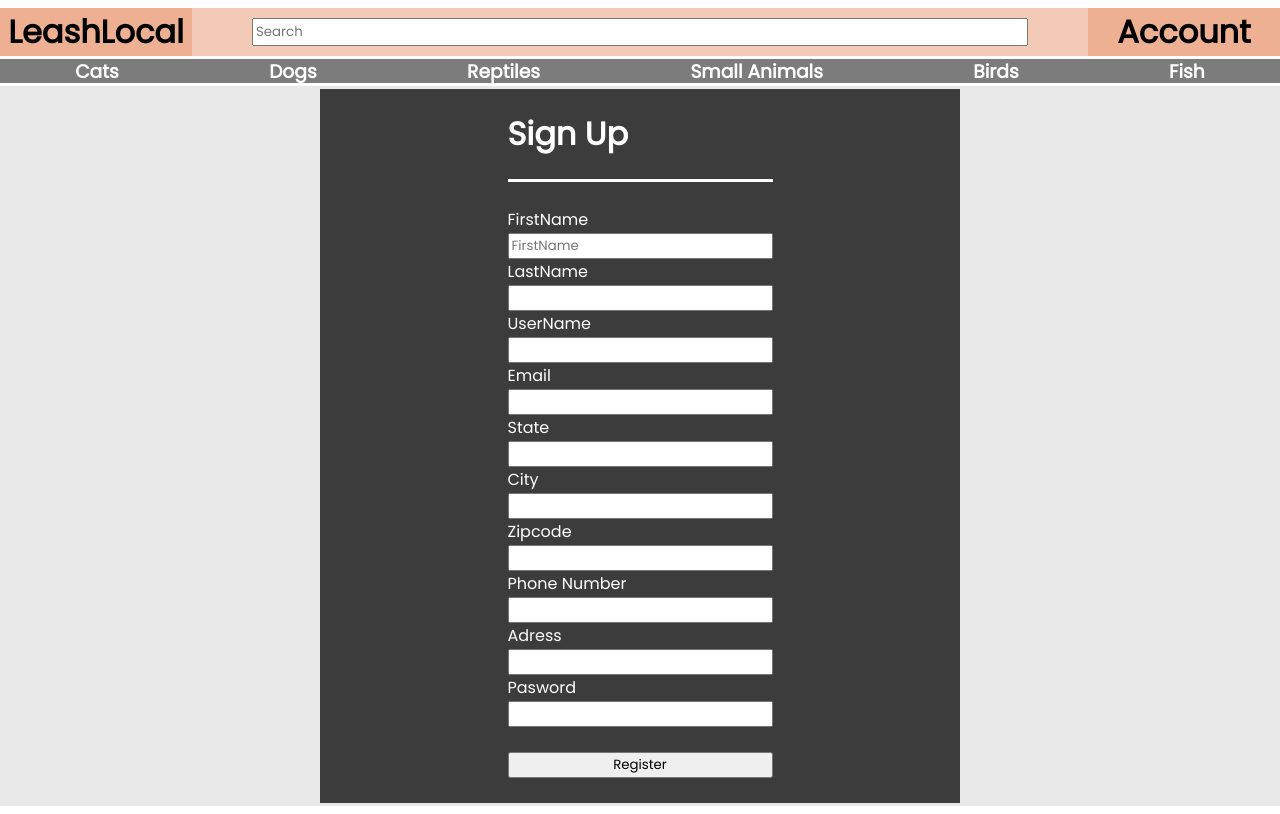
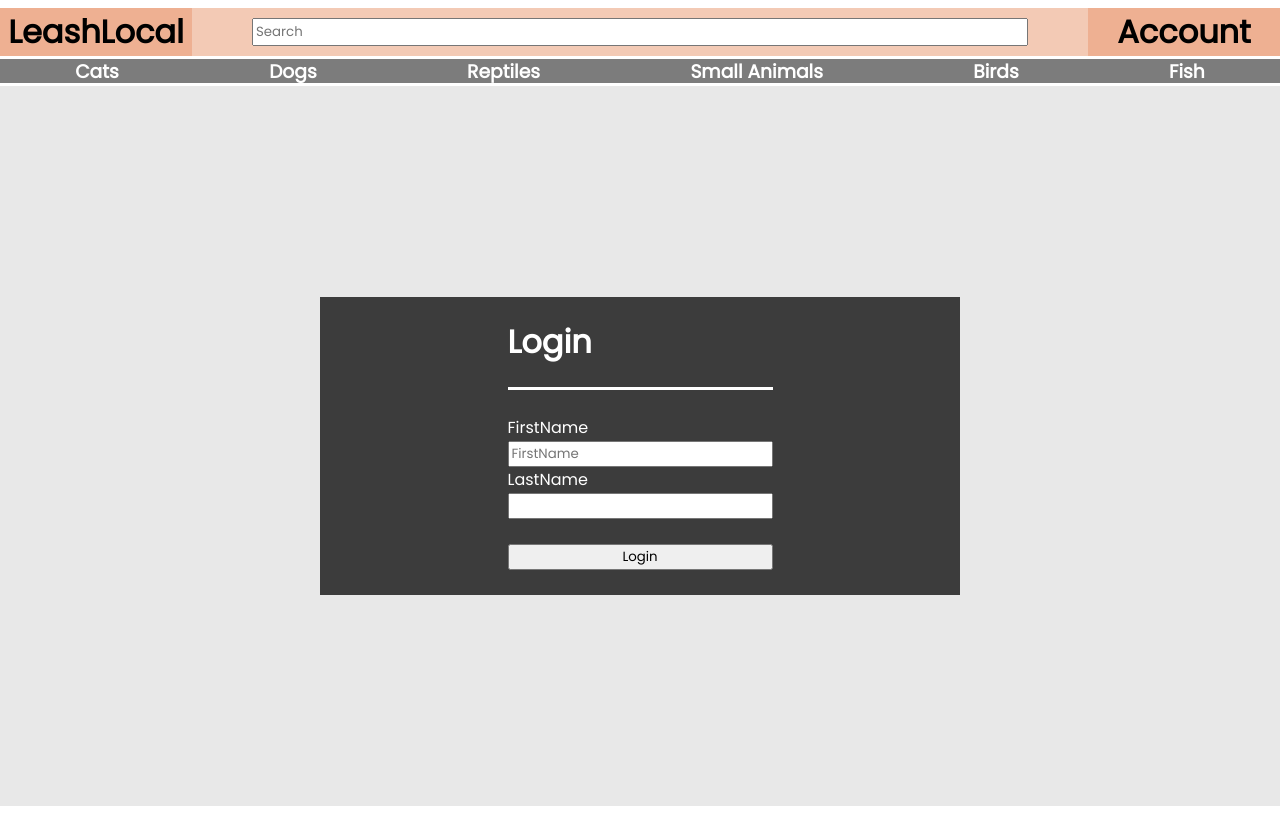
Before and after one commit to DanielPichette/DevCodeCampCapstone-FE-REACT, a React (Create React App) app in the folder capstonefrontend/: page / in a window 1280 px wide. Built offline with nearby package versions, Linux system fonts and the light colour scheme.

Commit message:
added login jsx and css

```diff
--- /dev/null
+++ b/capstonefrontend/src/components/Login/login.css
@@ -0,0 +1,31 @@
+.RegisterContainer{
+    display: grid;
+    background-color: rgba(215, 215, 215, 0.582);
+    place-content: center;
+    height: 90vh;
+}
+.RegistrationForm{
+    display: grid;
+    background-color: white;
+    max-width: 1130px;
+    max-height: 90vh;
+    width: 50vw;
+    color: white;
+    background-color: rgb(60, 60, 60);
+    place-content: center;
+}
+
+
+.Registerheader{
+    border-bottom: solid;
+}
+
+
+.FormRow{
+    border-top: none;
+    border-left: none;
+    border-right: none;
+    border-bottom:solid;
+    border-color: white;
+    border-width: 2px;
+}
--- /dev/null
+++ b/capstonefrontend/src/components/Login/login.jsx
@@ -0,0 +1,65 @@
+import React, { Component } from 'react';
+import './login.css';
+//import axios from 'axios';
+
+class Login extends Component {
+    constructor(props) {
+        super(props);
+            this.state = {
+                tbd: "tbd",
+             }
+        }
+    handleDefinitionChange = (event) =>{
+        this.setState({
+        definition: event.target.value
+        });
+        };
+
+    handleSubmit = async(event) =>{
+        //event.preventDefault();
+
+        // const newCard = {
+        //     collection: this.props.collection,
+        //     word: this.state.word,
+        //     definition: this.state.definition,
+        // }
+        //await axios.post(`http://127.0.0.1:8000/notecards/`,newCard);
+     };
+
+
+    render() {
+        return (
+            <div className="RegisterContainer">
+           <div className = 'BackgroundOverlay'></div>
+
+                <form className="RegistrationForm" onSubmit={(event) => this.handleSubmit(event)}>
+                     <div className='Registerheader'>
+                        < h1>Login</h1>
+                    </div>
+                    <br/>
+                    <div>
+                        <label>FirstName</label>
+                    </div>
+                    <div className="inputDiv">
+                        <input className="FormInput" type="text" name="word" placeholder="FirstName" onChange={(event) => this.handleTermChange(event)}/>
+                    </div>
+                    <div>
+                        <label>LastName</label>
+                    </div>
+                    <div>
+                        <input type="text" name="definition" placeholder={this.state.definition} onChange={(event) => this.handleDefinitionChange(event)}/>
+                    </div>
+
+                    <br/>
+                    <button type="submit" >Login</button>
+                    <br/>
+
+
+                </form>
+            </div>
+
+         );
+    }
+}
+
+export default Login;
--- a/capstonefrontend/src/components/app.jsx
+++ b/capstonefrontend/src/components/app.jsx
@@ -4,6 +4,7 @@ import Home from './Home/home';
 import Register from './Register/register';
 import Navigation from './NavigationBar/navigation';
 import Header from './Header/header';
+import Login from './Login/login';
 //import Welcome from './Welcome/welcome';
 // import HomeBrowse from './HomeBrowse/homeBrowse';
 
@@ -20,7 +21,8 @@ class App extends Component {
                     <Navigation/>
             </div>
                 {/* <Home/> */}
-                <Register/>
+                {/* <Register/> */}
+                <Login/>
 
 
             </div>
```
